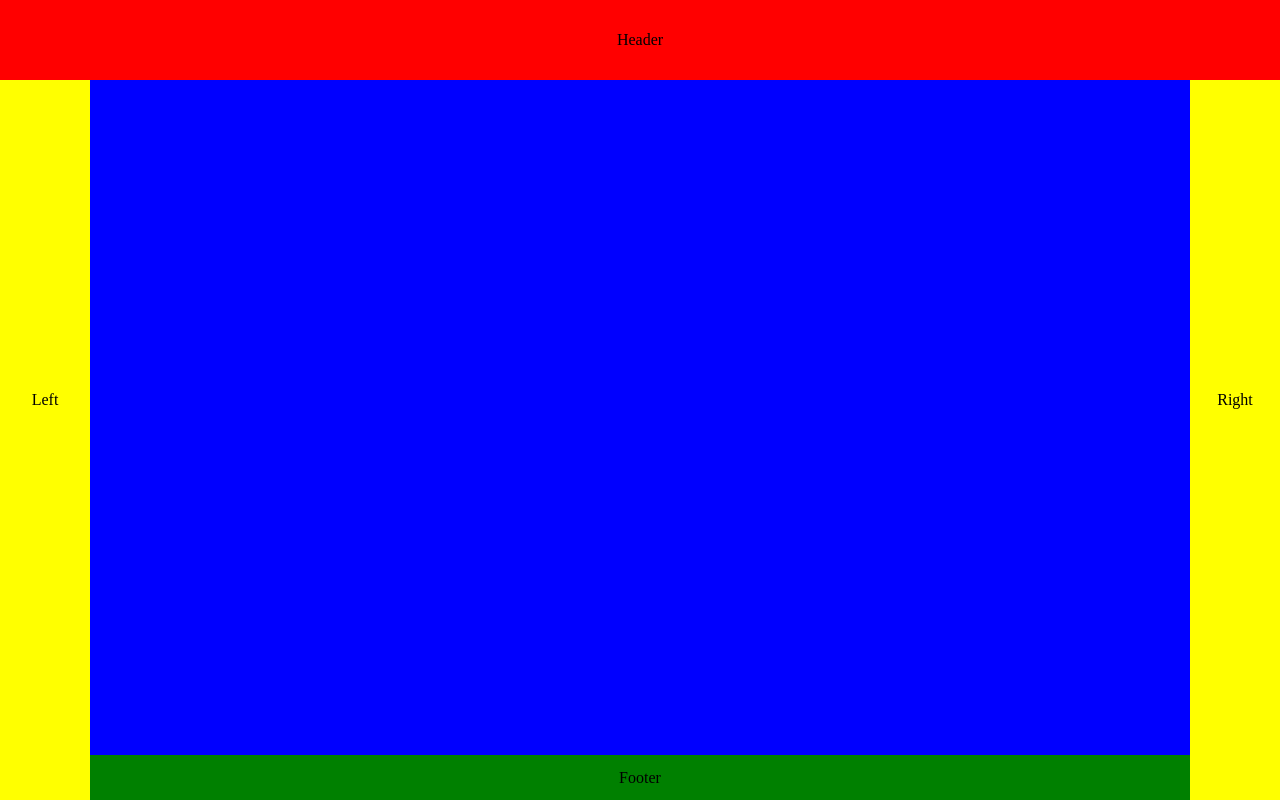
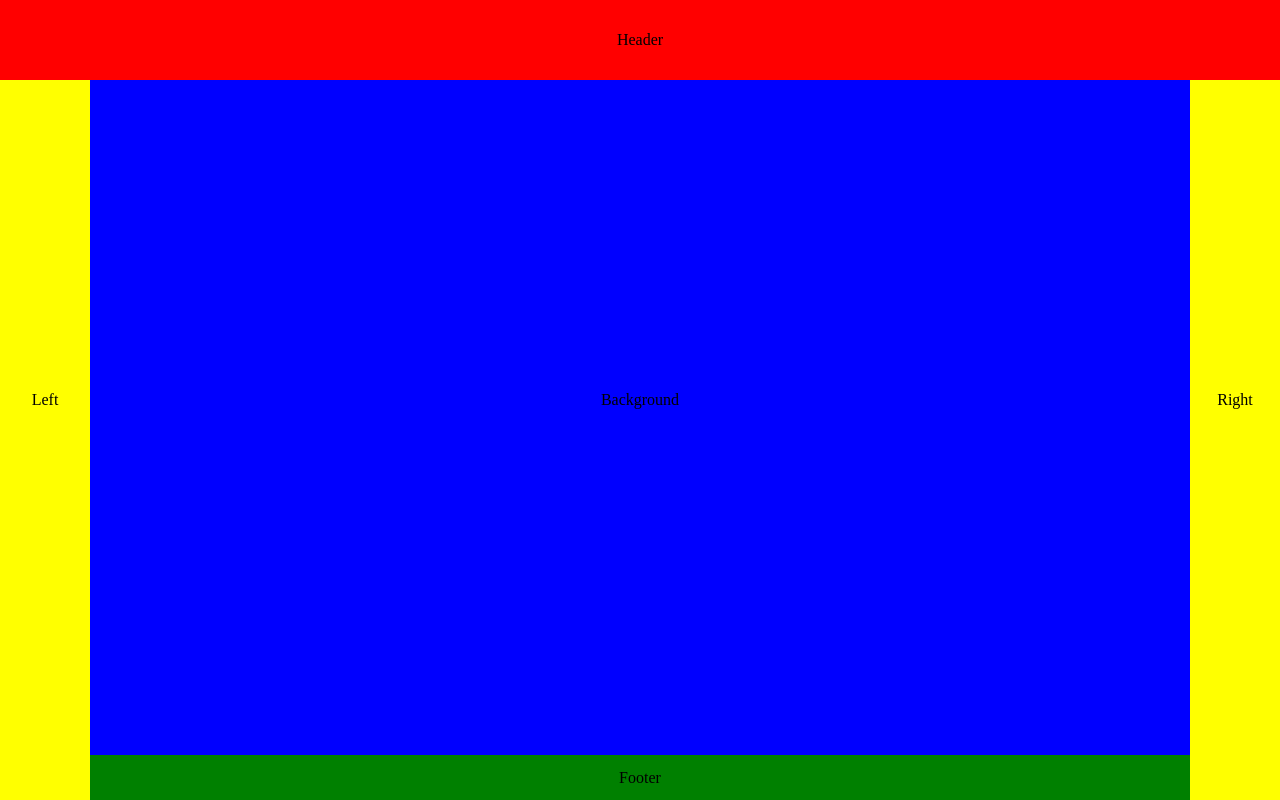
Before and after one commit to mixelpixel/Lambda-School-mini-bootcamp-2, a plain HTML site: page Lesson1/1homework/first_layout.html in a window 1280 px wide. Drawn offline with Linux system fonts and the light colour scheme.

Commit message:
first layout, added bg txt

```diff
--- a/Lesson1/1homework/first_layout.html
+++ b/Lesson1/1homework/first_layout.html
@@ -9,7 +9,7 @@
     <link rel="stylesheet" type="text/css" href="homework1.css">
   </head>
 
-  <body>
+  <body><a>Background</a>
 
     <div class="container">
       <div id="footer"><a>Footer</a></div>
```
